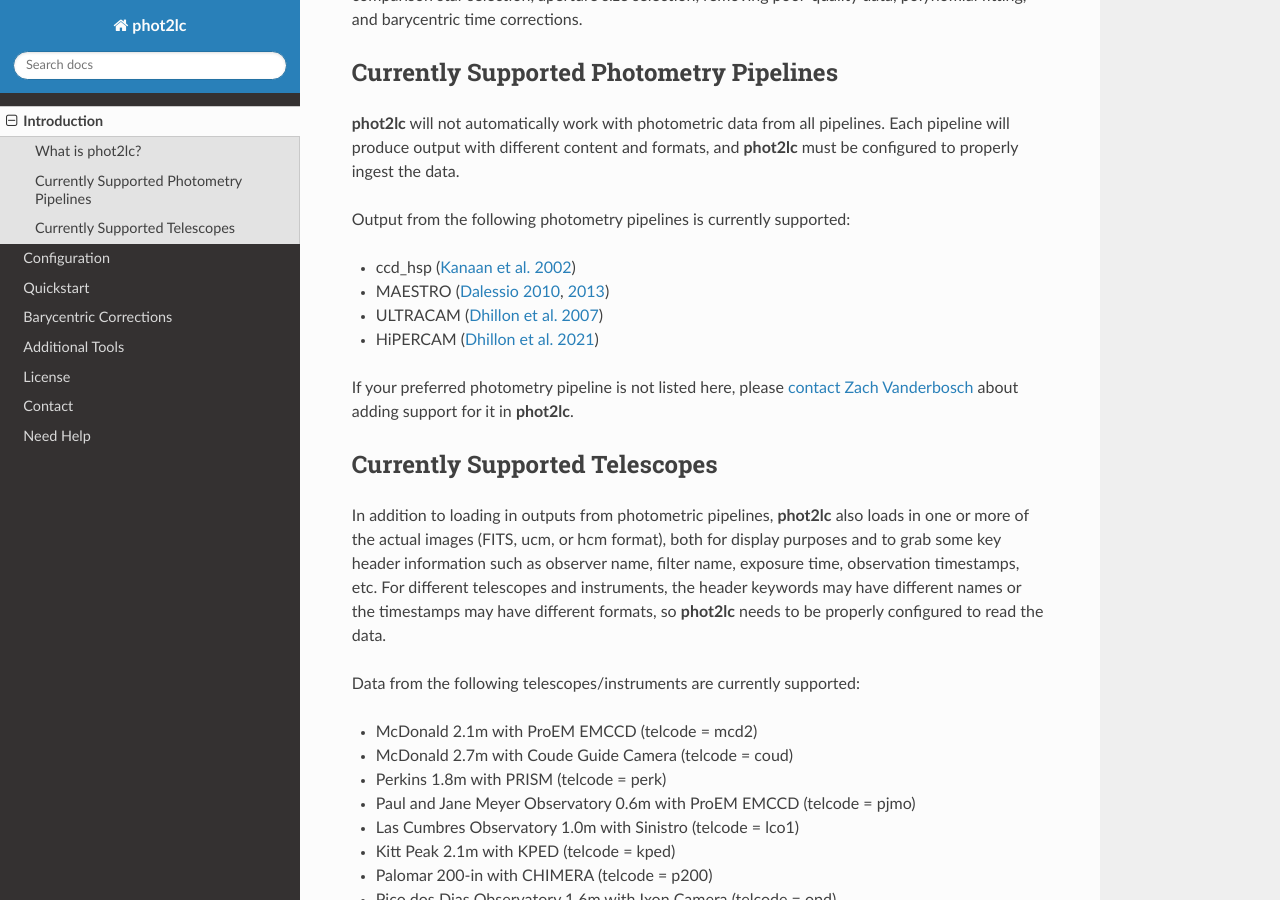
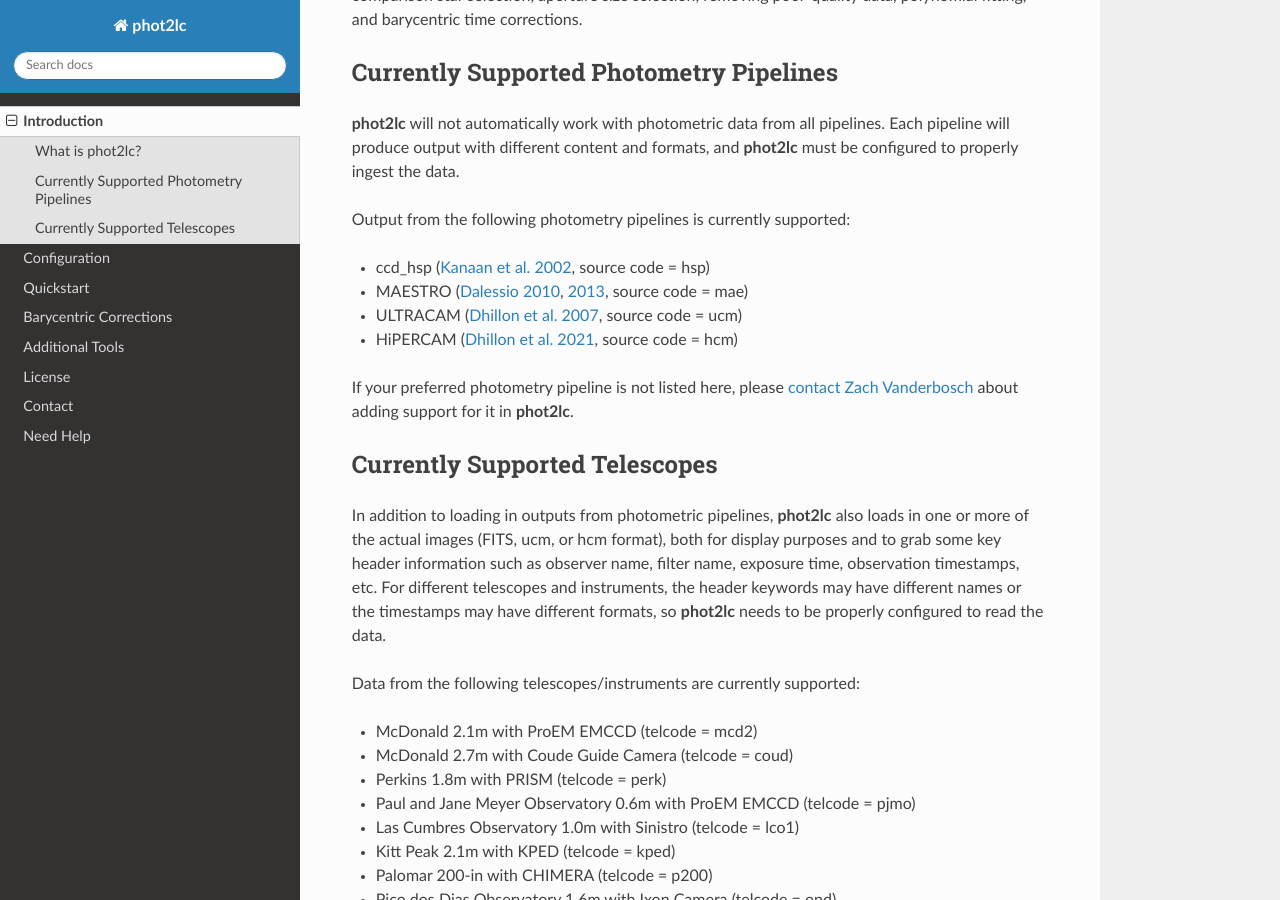
Before and after one commit to zvanderbosch/phot2lc, a Sphinx documentation site: the page built from docs/source/introduction.rst, in a window 1280 px wide and 900 px high, scrolled down 400 px. Built offline with Sphinx 7.4.7 and the Read the Docs theme 2.0.0, drawn with Linux system fonts in a browser that asks for light colours.

Commit message:
doc updates

```diff
--- a/docs/source/introduction.rst
+++ b/docs/source/introduction.rst
@@ -19,10 +19,10 @@
 
 Output from the following photometry pipelines is currently supported:
 
-* ccd_hsp (`Kanaan et al. 2002 <https://ui.adsabs.harvard.edu/abs/2002A%26A...389..896K/abstract>`_)
-* MAESTRO (`Dalessio 2010 <https://ui.adsabs.harvard.edu/abs/2010AAS...21545209D/abstract>`_, `2013 <https://ui.adsabs.harvard.edu/abs/2013PhDT.......170D/abstract>`_)
-* ULTRACAM (`Dhillon et al. 2007 <https://ui.adsabs.harvard.edu/abs/2007MNRAS.378..825D/abstract>`_)
-* HiPERCAM (`Dhillon et al. 2021 <https://ui.adsabs.harvard.edu/abs/2021MNRAS.507..350D/abstract>`_)
+* ccd_hsp (`Kanaan et al. 2002 <https://ui.adsabs.harvard.edu/abs/2002A%26A...389..896K/abstract>`_, source code = hsp)
+* MAESTRO (`Dalessio 2010 <https://ui.adsabs.harvard.edu/abs/2010AAS...21545209D/abstract>`_, `2013 <https://ui.adsabs.harvard.edu/abs/2013PhDT.......170D/abstract>`_, source code = mae)
+* ULTRACAM (`Dhillon et al. 2007 <https://ui.adsabs.harvard.edu/abs/2007MNRAS.378..825D/abstract>`_, source code = ucm)
+* HiPERCAM (`Dhillon et al. 2021 <https://ui.adsabs.harvard.edu/abs/2021MNRAS.507..350D/abstract>`_, source code = hcm)
 
 If your preferred photometry pipeline is not listed here, please :ref:`contact Zach Vanderbosch<Contact>` about adding support for it in **phot2lc**.
 
```
